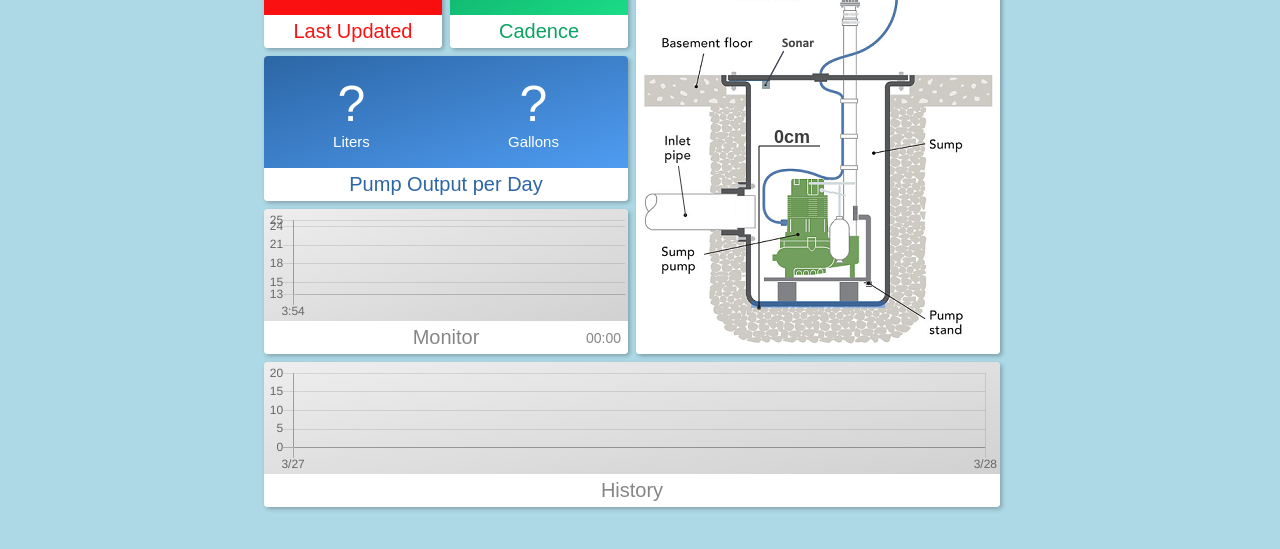
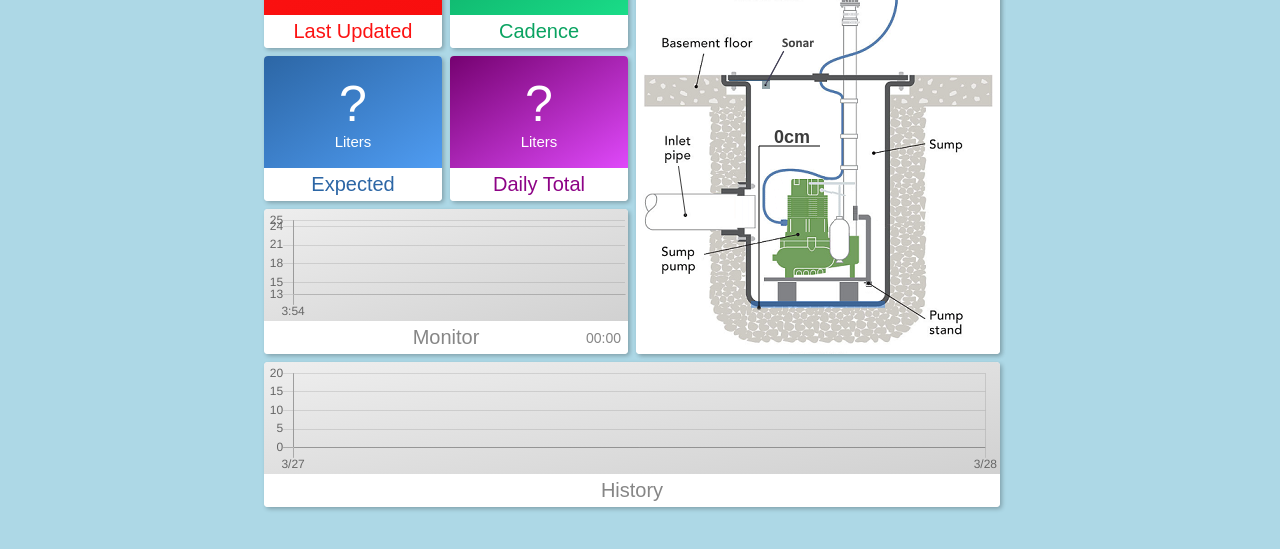
Before and after one commit to holecekales/Cortex, a website: page public/index.html in a window 1280 px wide. Shown: the part 203-752 px from the top of the page. Drawn offline with nearby package versions, Linux system fonts and the light colour scheme; no server answers.

Commit message:
Make tile purple

```diff
--- a/public/css/pump.css
+++ b/public/css/pump.css
@@ -29,7 +29,7 @@
 }
 
 #three {
-  grid-column:  1 / 3;
+  grid-column:  1 / 1;
   grid-row:     2 / 2;
 }
 
@@ -48,6 +48,13 @@
   grid-row:     4 / 5;
 
 }
+
+#seven {
+  grid-column:  2 / 2;
+  grid-row:     2 / 2;
+
+}
+
 
 .noTxtSelect   {
 -moz-user-select: none;       /* Firefox */
@@ -238,3 +245,14 @@ user-select: none;            /* standard  */
 .tile.chartGray .label {
   color: #868686;
 }
+
+/* ------------------ */
+/* Purple Tile           */
+/* ------------------ */
+.tile.purple .widget {
+  background: linear-gradient(to bottom right, #750270, #df49fa);
+}
+
+.tile.purple .label {
+  color: #8d0386;
+}
--- a/public/js/pump.js
+++ b/public/js/pump.js
@@ -214,7 +214,7 @@ var Pump = (function () {
         this.initChart();
         this.getBaseData();
         this.updateWatchdog = window.setInterval(function () { _this.luTile(); }, 1000);
-        var valTail = document.querySelector("#three");
+        var valTail = document.querySelector("#seven");
         valTail.addEventListener('click', function (event) {
             _this.switchUnits();
         });
@@ -386,7 +386,7 @@ var Pump = (function () {
     // -------------------------------------------------------------------------
     // Update pumpOutTile
     // -------------------------------------------------------------------------
-    Pump.prototype.updatePumpOutTile = function (pumpsPerDay) {
+    Pump.prototype.dailyTotalTile = function (pumpsPerDay) {
         var liters = this.getVolume(pumpsPerDay);
         var gallons = this.getVolume(pumpsPerDay);
         // i am using floor, since the bucket is not cylinder anyway
@@ -409,7 +409,7 @@ var Pump = (function () {
             tileValue.innerText = (cadence).toString();
             // calculate how many gallons a day
             var pumpsPerDay = (60 / cadence) * 24;
-            this.updatePumpOutTile(pumpsPerDay);
+            this.dailyTotalTile(pumpsPerDay);
         }
     };
     // -------------------------------------------------------------------------
@@ -501,6 +501,10 @@ var Pump = (function () {
             this.historyChart.options.scales.xAxes[0].time.unit = 'day';
         else
             this.historyChart.options.scales.xAxes[0].time.unit = 'month';
+        if (len > 0) {
+            var pumpsPerDay = hist[len - 1].count;
+            this.dailyTotalTile(pumpsPerDay);
+        }
         this.historyChart.update();
     };
     // -------------------------------------------------------------------------
--- a/public/pump.html
+++ b/public/pump.html
@@ -27,6 +27,20 @@
       </div>
     </div>
 
+    <div id="seven" class="cell">
+      <div class="tile purple">
+        <div class="widget">
+          <div class="wrapper">
+            <div id="gallonsPerDay" class="value noTxtSelect">?</div>
+            <div class="units noTxtSelect">Liters</div>
+          </div>
+        </div>
+        <div class="label noTxtSelect">
+          <div class="title noTxtSelect">Daily Total</div>
+        </div>
+      </div>
+    </div>
+
     <div id="three" class="cell">
       <div class="tile blue">
         <div class="widget">
@@ -34,13 +48,9 @@
             <div id="litersPerDay" class="value noTxtSelect">?</div>
             <div class="units noTxtSelect">Liters</div>
           </div>
-          <div class="wrapper">
-            <div id="gallonsPerDay" class="value noTxtSelect">?</div>
-            <div class="units noTxtSelect">Gallons</div>
-          </div>
         </div>
-        <div class="label">
-          <div class="title noTxtSelect">Pump Output per Day</div>
+          <div class="label">
+          <div class="title noTxtSelect">Expected</div>
         </div>
       </div>
     </div>
```
Also changed, not shown: FrontEndTS/pump.ts (+9 -5 lines).
